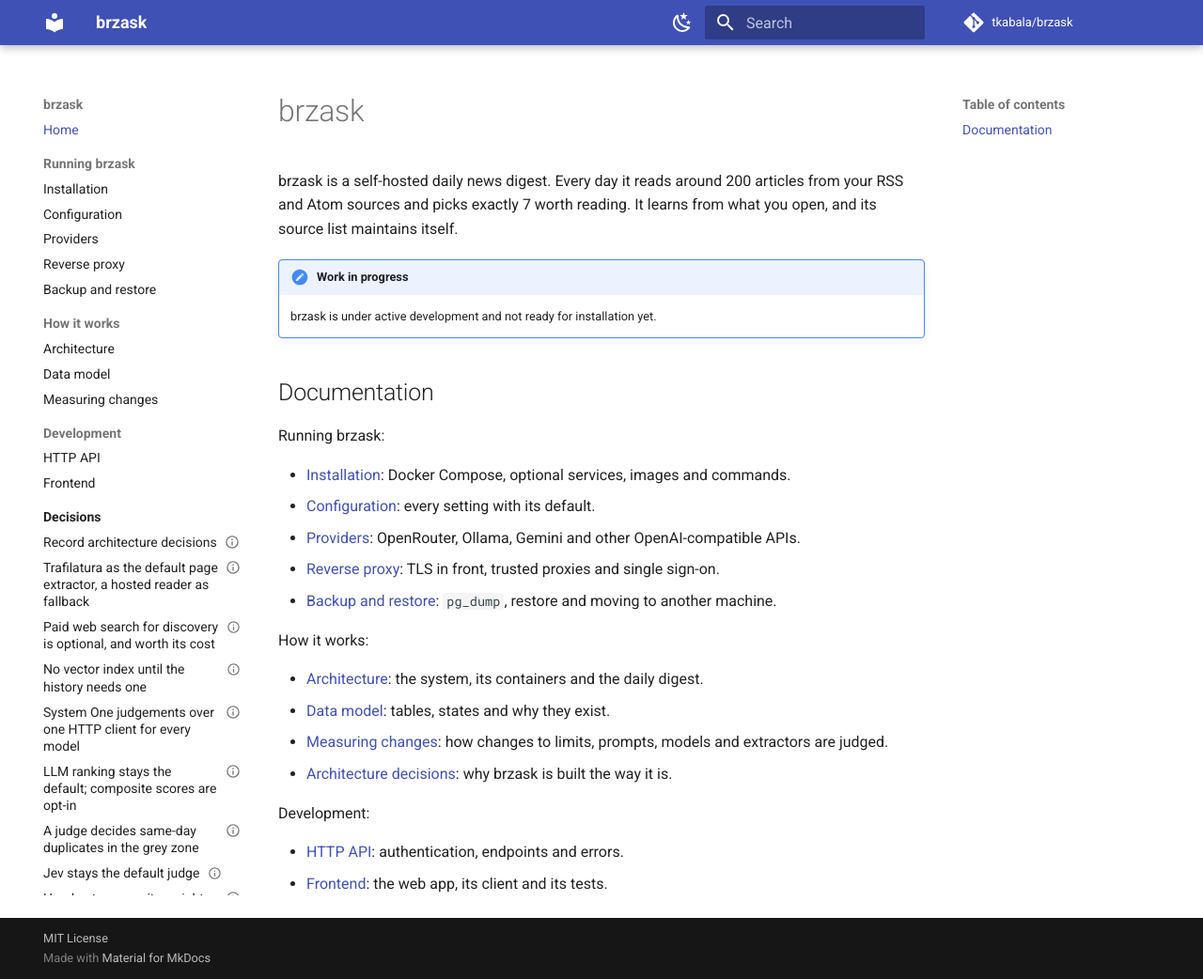
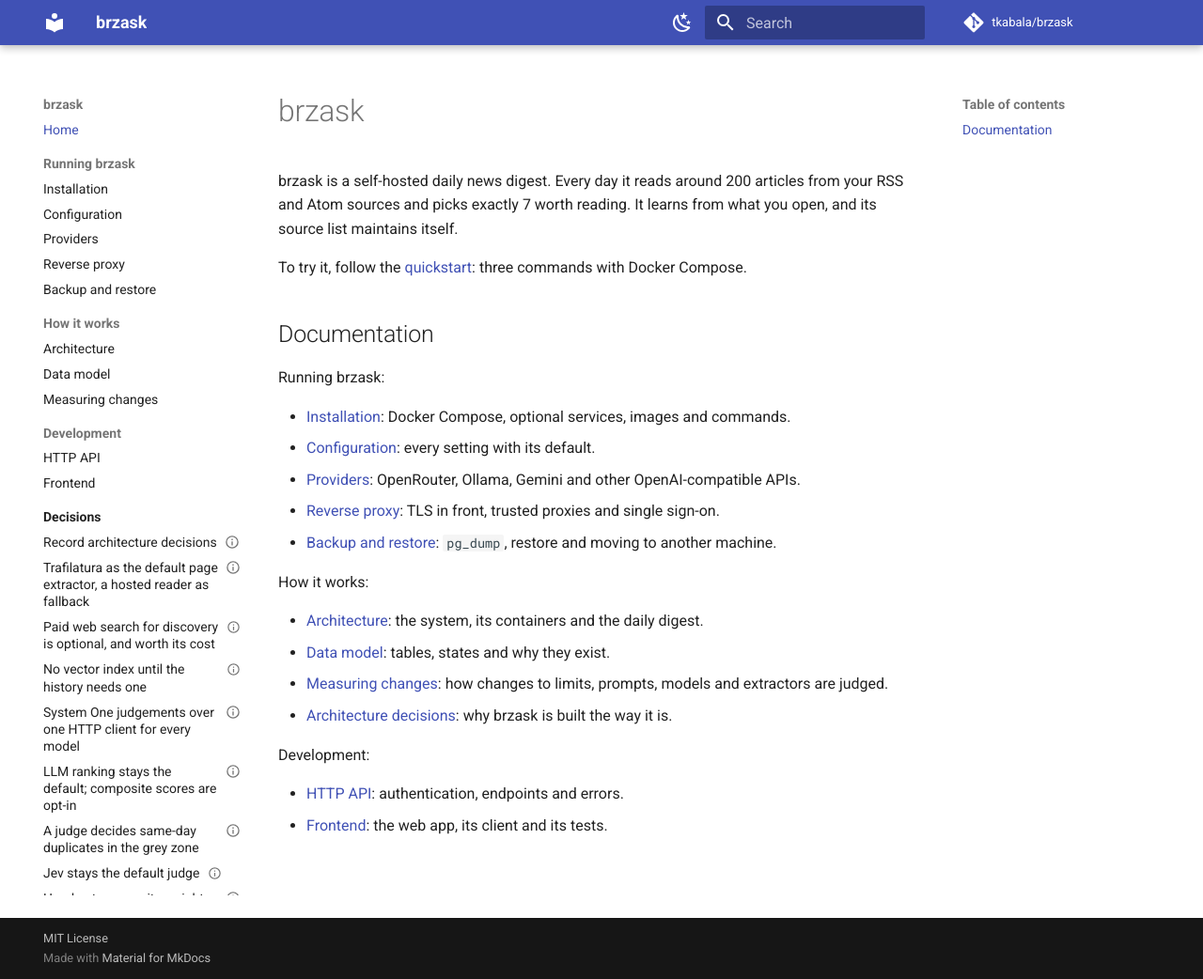
Before and after one commit to tkabala/brzask, an MkDocs documentation site: the page built from docs/index.md, in a window 1280 px wide and 1042 px high. Shown: the whole window at 94% size. Built offline with MkDocs 1.6.1 and Material for MkDocs 9.7.7, drawn with Linux system fonts in a browser that asks for light colours; comment, search, counter and statistics services are not loaded.

Commit message:
docs: point the home page at the quickstart
Co-Authored-By: Claude Opus 5.5 <noreply@anthropic.com>

```diff
--- a/docs/index.md
+++ b/docs/index.md
@@ -2,8 +2,8 @@
 
 brzask is a self-hosted daily news digest. Every day it reads around 200 articles from your RSS and Atom sources and picks exactly 7 worth reading. It learns from what you open, and its source list maintains itself.
 
-!!! note "Work in progress"
-    brzask is under active development and not ready for installation yet.
+To try it, follow the [quickstart](install.md#quickstart): three commands
+with Docker Compose.
 
 ## Documentation
 
```
